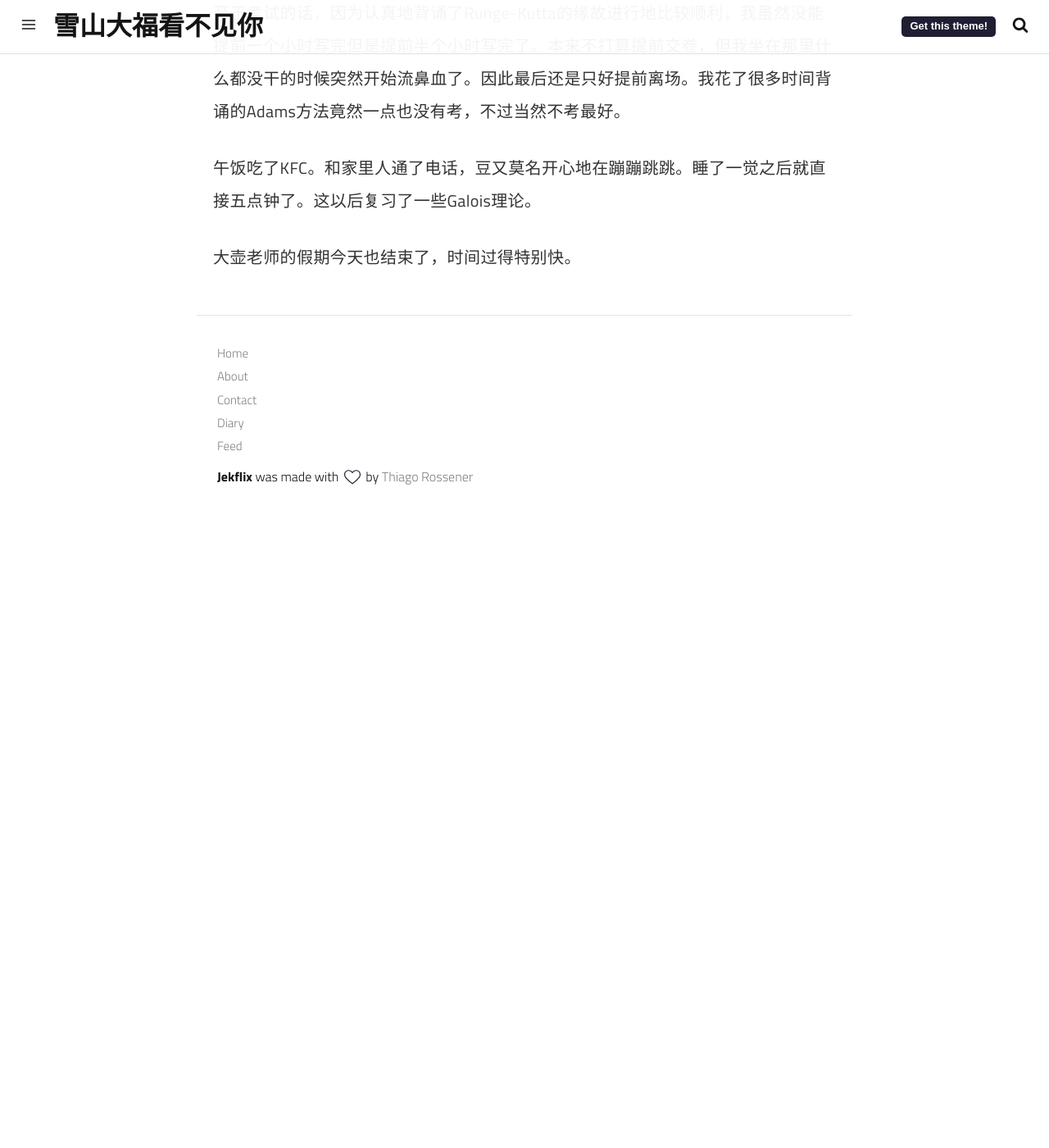
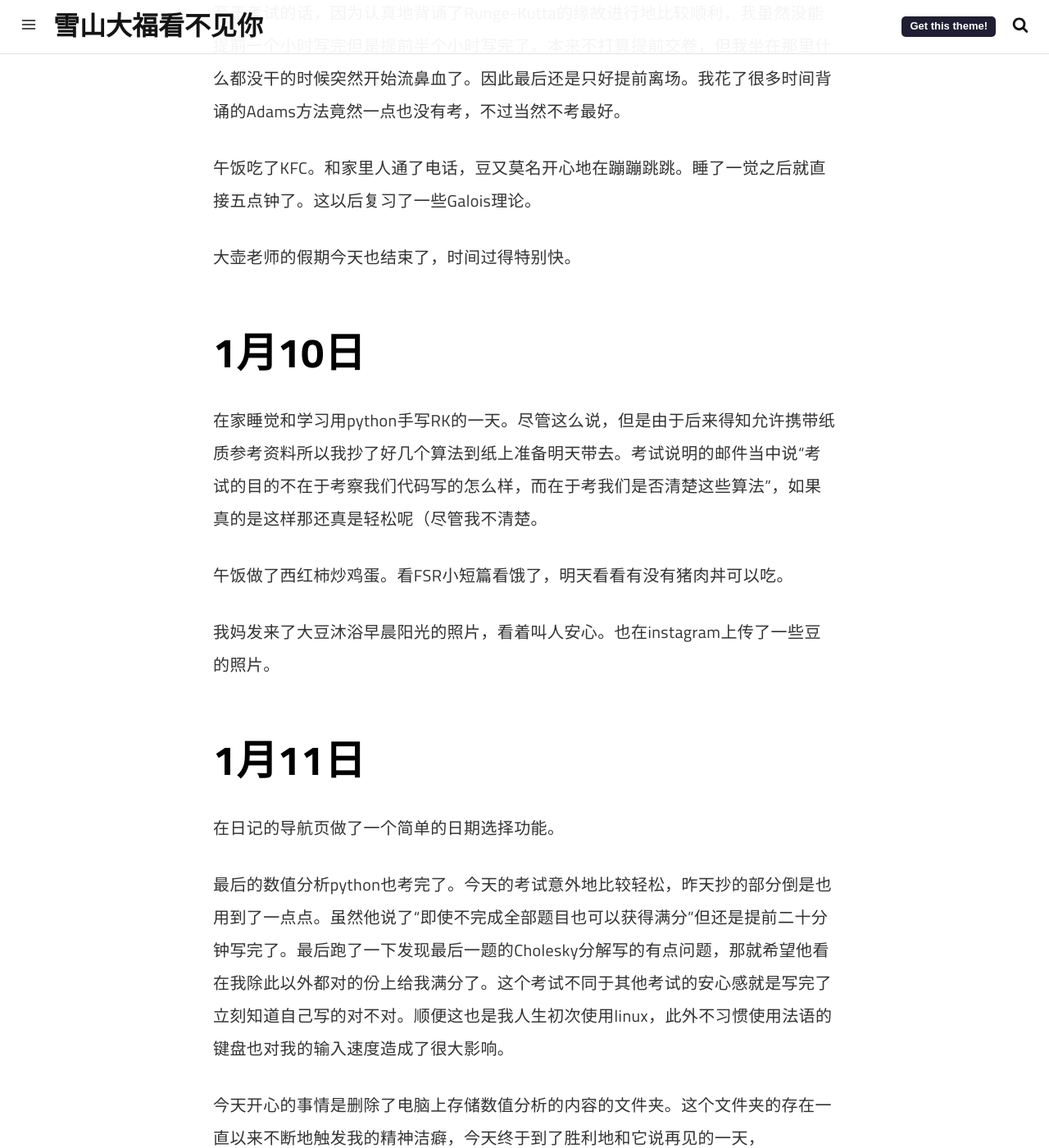
Before and after one commit to XiaoruiYIN/XiaoruiYIN.github.io, a Jekyll site: the page built from diary/202401.md, in a window 1280 px wide and 1400 px high, scrolled down 7831 px. Shown: the whole window at 82% size. Built offline with Jekyll 4.4.1, drawn with Linux system fonts in a browser that asks for light colours; a script that is not in the unit is left out; before the commit the page ends 8461 px from its top, so only the background shows below that; some of the changed text lies outside the part shown.

Commit message:
Update 202401.md

```diff
--- a/diary/202401.md
+++ b/diary/202401.md
@@ -114,3 +114,24 @@ mn不作道德判断地阐释了“消费品”与“正确”之间的分歧。
 午饭吃了KFC。和家里人通了电话，豆又莫名开心地在蹦蹦跳跳。睡了一觉之后就直接五点钟了。这以后复习了一些Galois理论。
 
 大壶老师的假期今天也结束了，时间过得特别快。
+
+# 1月10日
+
+在家睡觉和学习用python手写RK的一天。尽管这么说，但是由于后来得知允许携带纸质参考资料所以我抄了好几个算法到纸上准备明天带去。考试说明的邮件当中说“考试的目的不在于考察我们代码写的怎么样，而在于考我们是否清楚这些算法”，如果真的是这样那还真是轻松呢（尽管我不清楚。
+
+午饭做了西红柿炒鸡蛋。看FSR小短篇看饿了，明天看看有没有猪肉丼可以吃。
+
+我妈发来了大豆沐浴早晨阳光的照片，看着叫人安心。也在instagram上传了一些豆的照片。
+
+
+# 1月11日
+
+在日记的导航页做了一个简单的日期选择功能。
+
+最后的数值分析python也考完了。今天的考试意外地比较轻松，昨天抄的部分倒是也用到了一点点。虽然他说了“即使不完成全部题目也可以获得满分”但还是提前二十分钟写完了。最后跑了一下发现最后一题的Cholesky分解写的有点问题，那就希望他看在我除此以外都对的份上给我满分了。这个考试不同于其他考试的安心感就是写完了立刻知道自己写的对不对。顺便这也是我人生初次使用linux，此外不习惯使用法语的键盘也对我的输入速度造成了很大影响。
+
+今天开心的事情是删除了电脑上存储数值分析的内容的文件夹。这个文件夹的存在一直以来不断地触发我的精神洁癖，今天终于到了胜利地和它说再见的一天，
+
+看了下学期名为“代数结构”课的往年期末卷子，有种被骗了的感觉——他课程简介说这门课讲有限域及应用，结果只是花了一门课构造出了有限域，然后讲了它的密码学应用，甚至期末考试还在让你估计一些算法的复杂度。老师的主页上说“这门课独立于上学期的代数课”，连群论都不假设的代数课大约也没什么可做的。不过考虑到假如不选这门课就必须选一门关于优化的课程，果然还是只有选它了。
+
+今天最后没有吃到猪肉丼。回去之后睡了一觉，晚上就继续看Galois理论了，这几天争取摸一个note出来。
```
